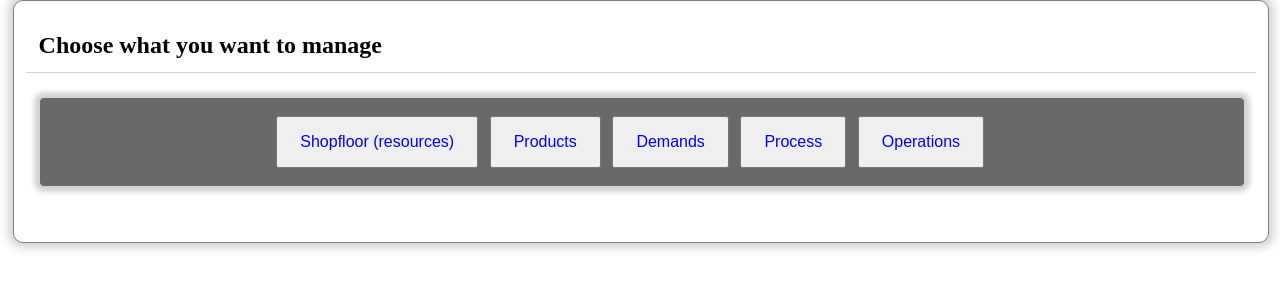
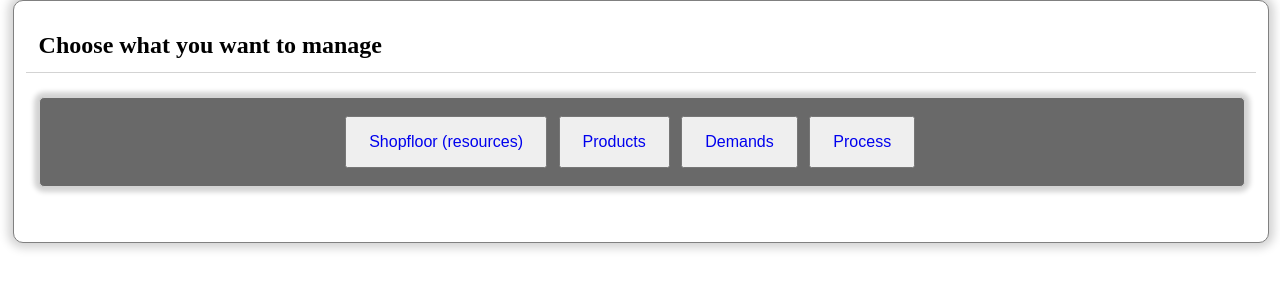
Before and after one commit to pstlab/TENANT_sa, a Python web app: template app/templates/index.html in a window 1280 px wide. Shown: the part 205-505 px from the top of the page. Run offline with Jinja, Linux system fonts and the light colour scheme; the template is opened without the code that fills it, so the values that code supplies are empty.

Commit message:
rimosse operazioni dalla home

```diff
--- a/app/templates/index.html
+++ b/app/templates/index.html
@@ -23,9 +23,6 @@
                 <button class="navbarB">
                     <a href="/process">Process</a>
                 </button>
-                <button class="navbarB">
-                    <a href="/operations">Operations</a>
-                </button>
             </div>
         </div>
     </div>
```
